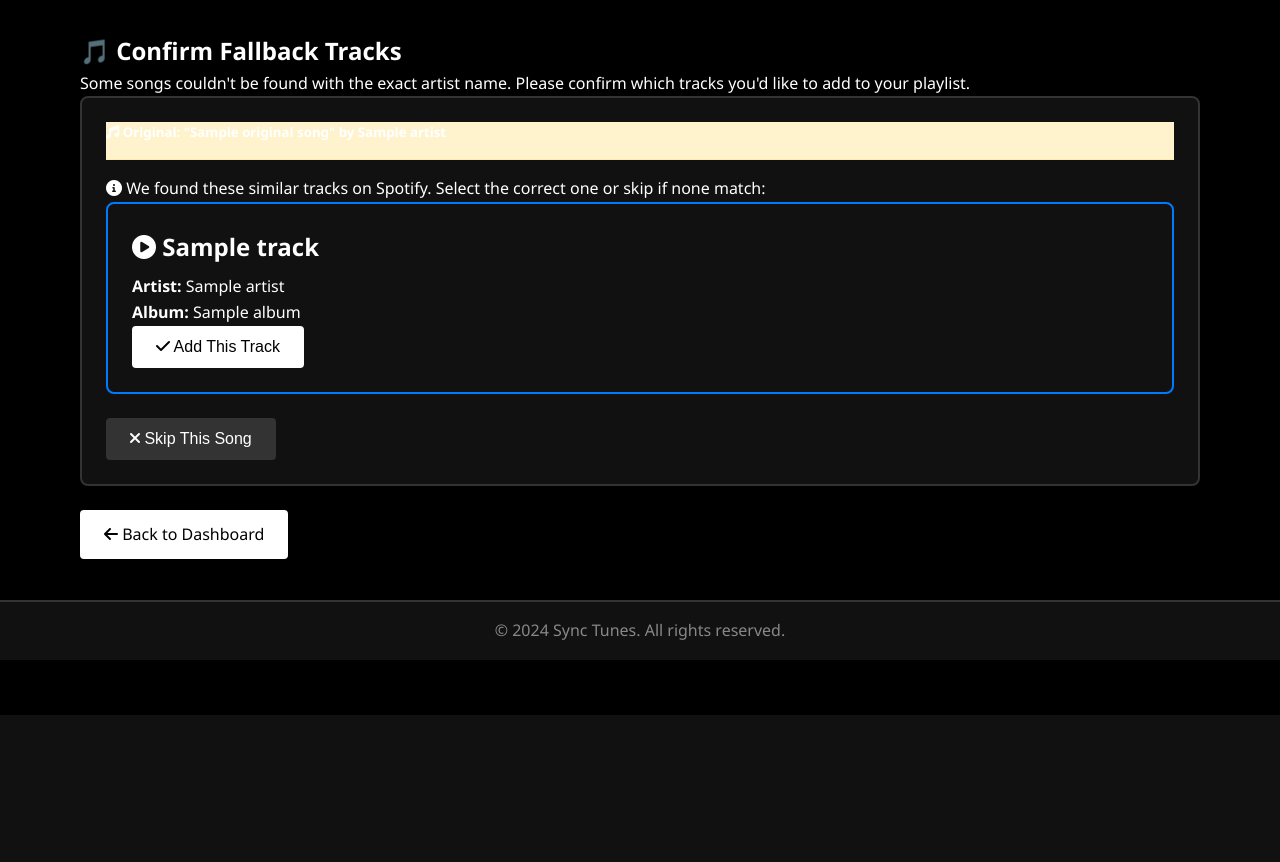
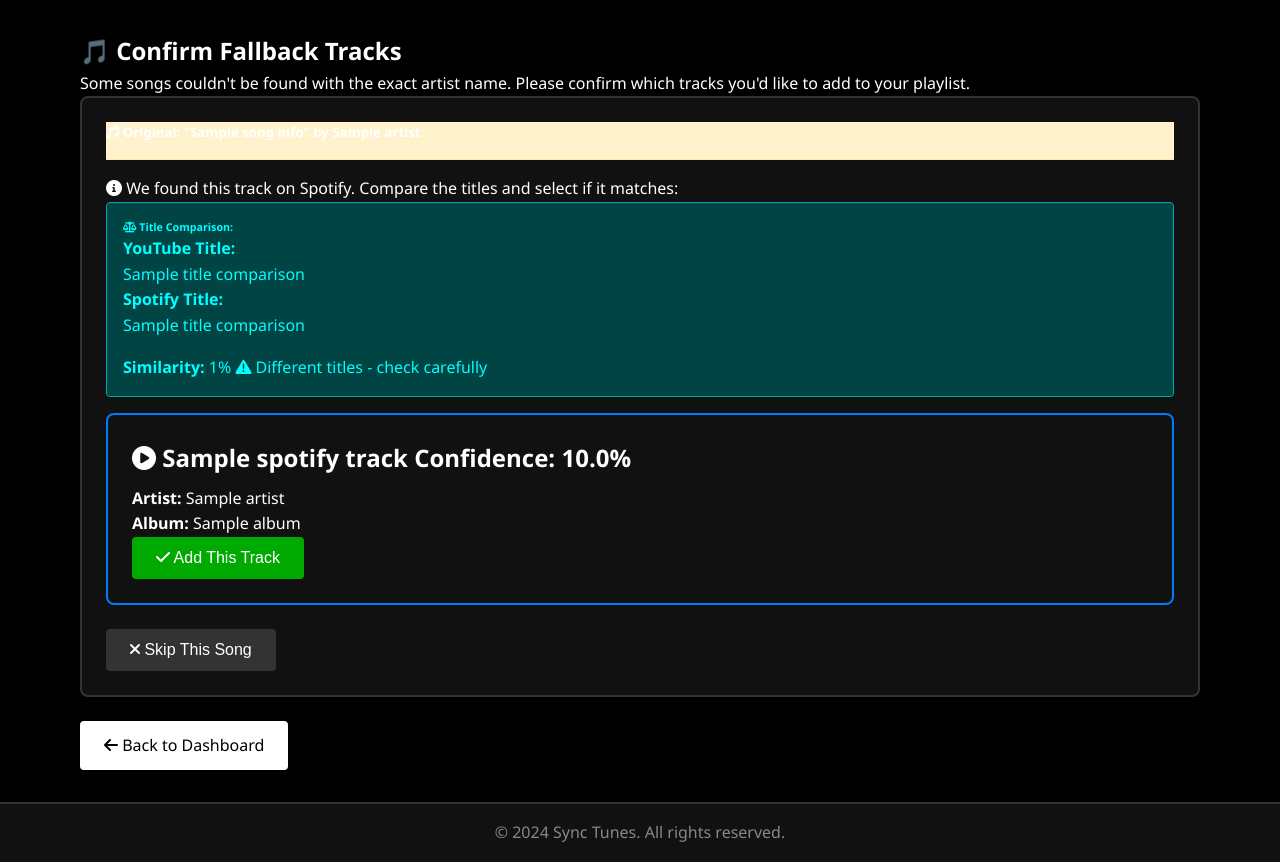
Before and after one commit to gorantlasadwik/sync-tunes, a Python web app: template templates/confirm_fallback_tracks.html in a window 1280 px wide. Shown: the part 85-947 px from the top of the page. Before the commit the page ends 800 px from the top, so only its background shows below. Run offline with Jinja, Linux system fonts and the light colour scheme; the template is opened without the code that fills it: most values are stand-ins (such as "Sample title", 1, 10 or a date in 2020).

Commit message:
MAJOR ENHANCEMENT: Add YouTube URL + Gemini analysis with title comparison
NEW FEATURES:
1. YouTube URL + Gemini Analysis:
   - Added get_spotify_song_name_from_youtube_url() function
   - Uses YouTube video URL in Gemini prompt for more accurate results
   - Gets EXACT song name that exists on Spotify
   - Enhanced prompt with specific examples and rules

2. Title Comparison for User Confirmation:
   - Added title_comparison data to fallback results
   - Shows YouTube title vs Spotify title side-by-side
   - Displays similarity percentage (50%+ = similar)
   - Visual indicators: green for similar, yellow for different

3. Enhanced Fallback Priority:
   - Step 1: YouTube Music API (most accurate)
   - Step 2: YouTube description analysis (Gemini)
   - Step 3: YouTube URL + Gemini analysis (NEW - final fallback)
   - Step 4: Basic title parsing (last resort)

4. Improved User Interface:
   - Updated confirm_fallback_tracks.html template
   - Shows title comparison with visual indicators
   - Better confidence scoring display
   - Clearer user guidance

BENEFITS:
- Much more accurate song name extraction
- Users can easily compare YouTube vs Spotify titles
- Better fallback results when other methods fail
- Clear visual feedback for title similarity
- More reliable song matching overall

This should significantly improve the accuracy of song matching!

```diff
--- a/templates/confirm_fallback_tracks.html
+++ b/templates/confirm_fallback_tracks.html
@@ -11,57 +11,77 @@
             <p class="text-muted">Some songs couldn't be found with the exact artist name. Please confirm which tracks you'd like to add to your playlist.</p>
 
             {% if pending_tracks %}
-                {% for song_data in pending_tracks %}
-                {% set song_index = loop.index0 %}
+                {% for track_data in pending_tracks %}
+                {% set track_index = loop.index0 %}
                 <div class="card mb-4">
                     <div class="card-header bg-warning text-dark">
                         <h5 class="mb-0">
                             <i class="fas fa-music"></i>
-                            Original: "{{ song_data['original_song']['title'] }}" by {{ song_data['original_song']['artist'] }}
+                            Original: "{{ track_data['song_info']['original_title'] }}" by {{ track_data['song_info']['artist'] }}
                         </h5>
                     </div>
                     <div class="card-body">
+                        {% if track_data['spotify_track'] %}
                             <p class="text-muted mb-3">
                                 <i class="fas fa-info-circle"></i>
-                            We found these similar tracks on Spotify. Select the correct one or skip if none match:
+                                We found this track on Spotify. Compare the titles and select if it matches:
                             </p>
 
+                            <!-- Title Comparison Section -->
+                            <div class="alert alert-info mb-3">
+                                <h6><i class="fas fa-balance-scale"></i> Title Comparison:</h6>
                                 <div class="row">
-                            {% for track in song_data['fallback_tracks'] %}
-                            {% set track_index = loop.index0 %}
-                            <div class="col-md-6 mb-3">
-                                <div class="card {% if track.get('is_exact_match') %}border-success{% elif track.get('is_poor_match') %}border-warning{% else %}border-primary{% endif %}">
+                                    <div class="col-md-6">
+                                        <strong>YouTube Title:</strong><br>
+                                        <span class="text-primary">{{ track_data['title_comparison']['original_youtube_title'] }}</span>
+                                    </div>
+                                    <div class="col-md-6">
+                                        <strong>Spotify Title:</strong><br>
+                                        <span class="text-success">{{ track_data['title_comparison']['spotify_title'] }}</span>
+                                    </div>
+                                </div>
+                                <div class="mt-2">
+                                    <strong>Similarity:</strong>
+                                    <span class="badge {% if track_data['title_comparison']['is_similar'] %}bg-success{% else %}bg-warning{% endif %}">
+                                        {{ track_data['title_comparison']['similarity_percentage'] }}%
+                                    </span>
+                                    {% if track_data['title_comparison']['is_similar'] %}
+                                        <span class="text-success ms-2"><i class="fas fa-check-circle"></i> Similar titles - likely a match</span>
+                                    {% else %}
+                                        <span class="text-warning ms-2"><i class="fas fa-exclamation-triangle"></i> Different titles - check carefully</span>
+                                    {% endif %}
+                                </div>
+                            </div>
+
+                            <!-- Track Details -->
+                            <div class="card border-primary">
                                 <div class="card-body">
-                                        <h6 class="card-title {% if track.get('is_exact_match') %}text-success{% elif track.get('is_poor_match') %}text-warning{% else %}text-primary{% endif %}">
-                                            <i class="fas fa-play-circle"></i> {{ track['name'] }}
-                                            {% if track.get('is_exact_match') %}
-                                                <span class="badge bg-success ms-2">Exact Match</span>
-                                            {% elif track.get('is_poor_match') %}
-                                                <span class="badge bg-warning ms-2">Poor Match</span>
-                                            {% elif track.get('is_fallback') %}
-                                                <span class="badge bg-info ms-2">Fallback ({{ "%.1f"|format(track.get('score', 0)) }})</span>
-                                            {% endif %}
+                                    <h6 class="card-title text-primary">
+                                        <i class="fas fa-play-circle"></i> {{ track_data['spotify_track']['name'] }}
+                                        <span class="badge bg-info ms-2">Confidence: {{ "%.1f"|format(track_data['confidence'] * 100) }}%</span>
                                     </h6>
                                     <p class="card-text">
-                                            <strong>Artist:</strong> {{ track['artist'] }}<br>
-                                            <strong>Album:</strong> {{ track['album'] }}
+                                        <strong>Artist:</strong> {{ track_data['spotify_track']['artists'][0]['name'] }}<br>
+                                        <strong>Album:</strong> {{ track_data['spotify_track']['album']['name'] }}
                                     </p>
                                     <form method="POST" action="{{ url_for('confirm_track') }}" class="d-inline">
                                         <input type="hidden" name="track_index" value="{{ track_index }}">
-                                            <input type="hidden" name="song_index" value="{{ song_index }}">
-                                            <button type="submit" class="btn {% if track.get('is_exact_match') %}btn-success{% else %}btn-primary{% endif %} btn-sm">
+                                        <button type="submit" class="btn btn-success btn-sm">
                                             <i class="fas fa-check"></i> Add This Track
                                         </button>
                                     </form>
                                 </div>
                             </div>
+                        {% else %}
+                            <div class="alert alert-warning">
+                                <i class="fas fa-exclamation-triangle"></i>
+                                No matching tracks found on Spotify for this song.
                             </div>
-                            {% endfor %}
-                        </div>
+                        {% endif %}
 
                         <div class="mt-3">
                             <form method="POST" action="{{ url_for('skip_track') }}" class="d-inline">
-                                <input type="hidden" name="song_index" value="{{ song_index }}">
+                                <input type="hidden" name="track_index" value="{{ track_index }}">
                                 <button type="submit" class="btn btn-secondary">
                                     <i class="fas fa-times"></i> Skip This Song
                                 </button>
```
Also changed, not shown: app.py (+163 -22 lines). Lines whose indentation alone changed are shown as unchanged.
